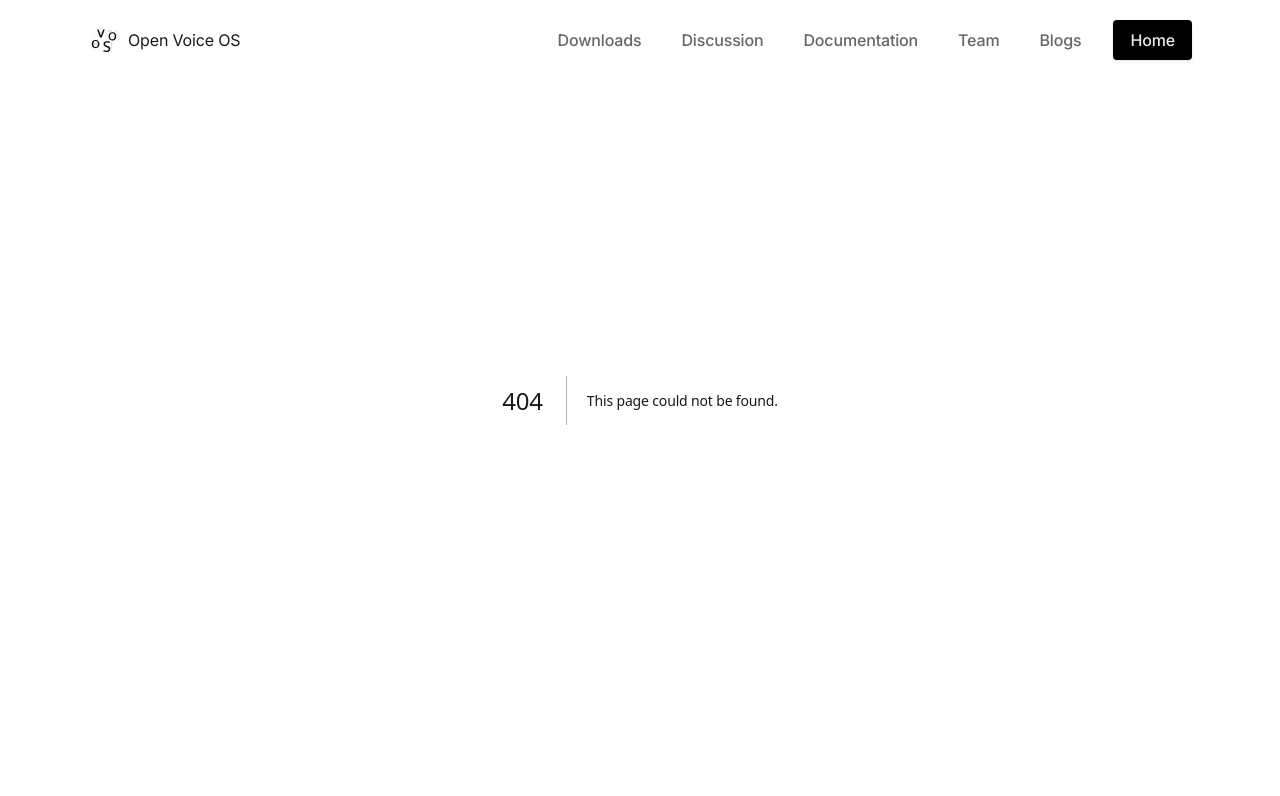
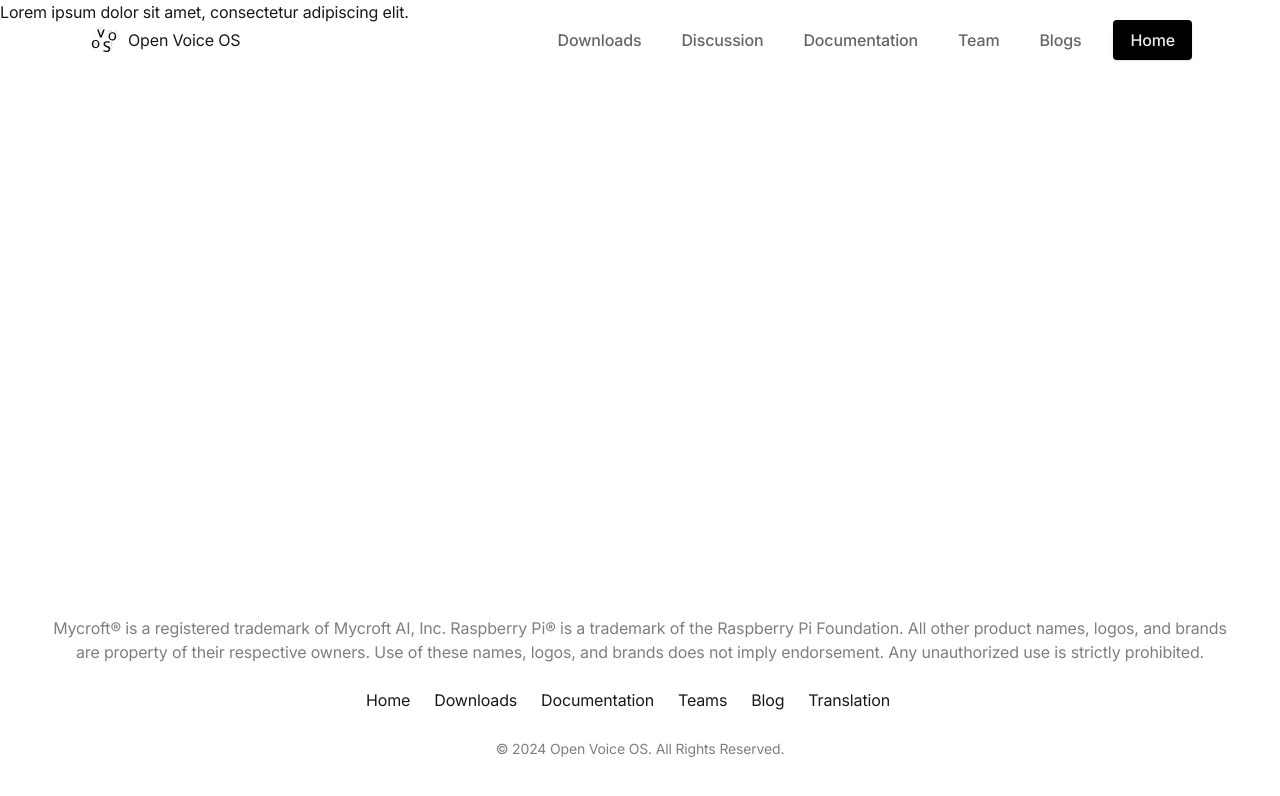
Before and after one commit to OpenVoiceOS/ovos-landing-page, a Next.js app: page /translation in a window 1280 px wide. Before the commit this address had no page. Shown: the top 796 px of the page. Built offline with nearby package versions, Linux system fonts and the light colour scheme.

Commit message:
added blank transaltion page

```diff
--- /dev/null
+++ b/app/(default)/translation/page.tsx
@@ -0,0 +1,14 @@
+export const metadata = {
+    title: 'Translation',
+    description: 'Translate',
+}
+
+import Translation from "@/components/translation"
+
+    export default function translation() {
+    return (
+        <>
+        <Translation />
+        </>
+    )
+}
--- /dev/null
+++ b/components/translation.tsx
@@ -0,0 +1,7 @@
+export default function Translation() {
+  return (
+    <section className="relative">
+      Lorem ipsum dolor sit amet, consectetur adipiscing elit.
+    </section>
+  )
+}
--- a/components/ui/footer.tsx
+++ b/components/ui/footer.tsx
@@ -12,6 +12,7 @@ export default function Footer() {
           <li><Link href="https://openvoiceos.github.io/ovos-technical-manual" className="mr-4 hover:underline md:mr-6 ">Documentation</Link></li>
           <li><Link href="/team" className="mr-4 hover:underline md:mr-6 ">Teams</Link></li>
           <li><Link href="#" className="mr-4 hover:underline md:mr-6 ">Blog</Link></li>
+          <li><Link href="/translation" className="mr-4 hover:underline md:mr-6 ">Translation</Link></li>
       </ul>
       <span className="text-sm text-gray-500 sm:text-center dark:text-gray-400">© 2024 <Link href="/" className="hover:underline">Open Voice OS</Link>. All Rights Reserved.</span>
   </div>
```
